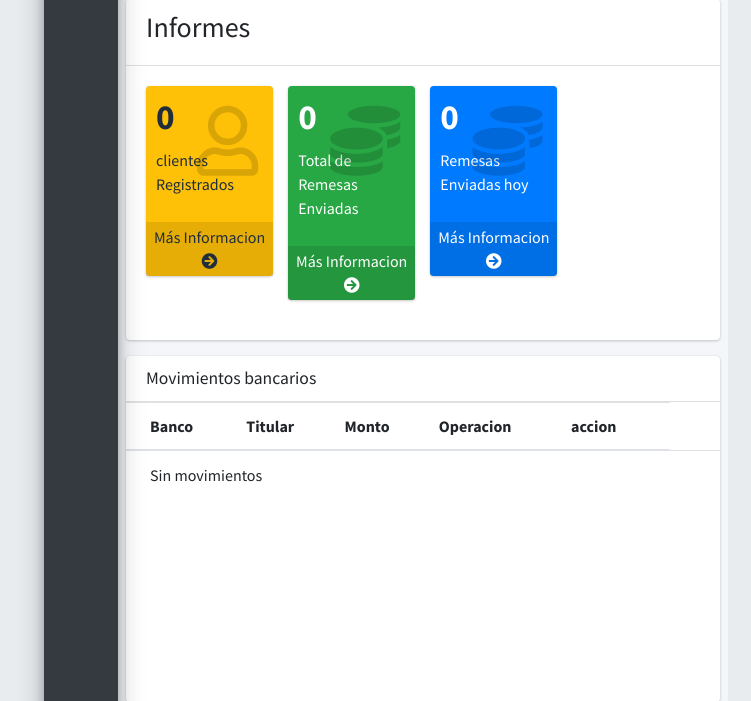
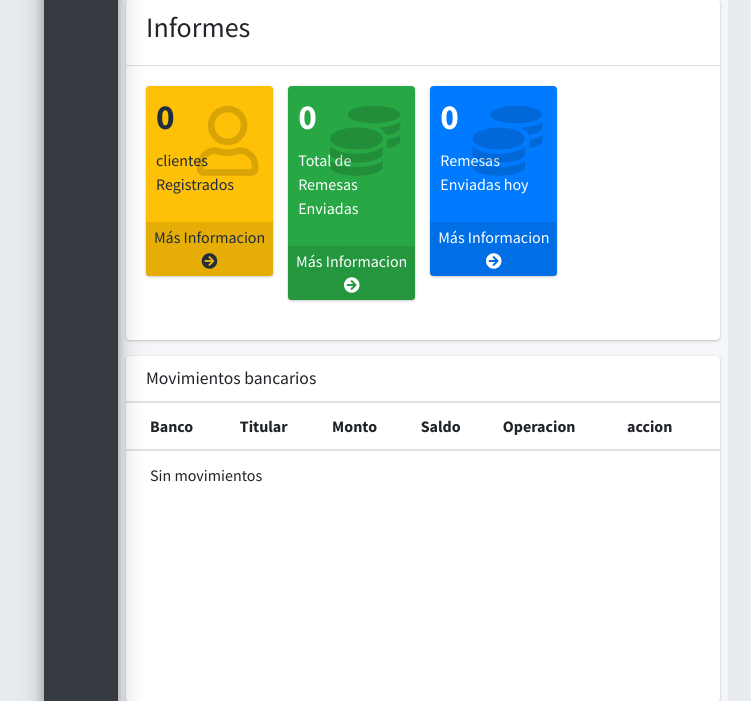
Before and after one commit to sirzan/fivip, a PHP site: page /inicio in a window 1280 px wide. Shown: the part 755-1456 px from the top of the page, without its empty margins (254-1005 px from the left). Run offline with PHP 8.4, Linux system fonts and the light colour scheme; the visitor is signed in with stand-in values (Sample User, id 1); data that the repository does not hold is empty; some libraries are stand-ins or nearby versions.

Commit message:
mostrar saldo actual movimientos

```diff
--- a/api/movimientosall.api.php
+++ b/api/movimientosall.api.php
@@ -3,7 +3,7 @@ require_once '../models/conexion.php';
 
 // Obtener registros
 $stmt = Conexion::conectar()->prepare("SELECT T1.created_at,T2.nombre AS banco,T2.n_titular,T2.a_titular,T4.nombre AS banco_transfer,T4.n_titular AS n_transfer,T4.a_titular AS a_transfer,T3.nombre AS banco_inter,T3.n_titular_inter,T3.a_titular_inter,
-CONCAT(T2.simbolo,'',T1.monto)AS monto,CONCAT(T3.simbolo,'',T1.monto) AS monto_inter,CONCAT(T4.simbolo,'',T1.monto) AS monto_transfer,T1.operacion,T1.signo
+CONCAT(T2.simbolo,'',T1.monto)AS monto,CONCAT(T2.simbolo,'',T1.monto_actual)AS monto_actual,CONCAT(T3.simbolo,'',T1.monto) AS monto_inter,CONCAT(T3.simbolo,'',T1.monto_actual)AS monto_actual_inter,CONCAT(T4.simbolo,'',T1.monto) AS monto_transfer,T1.operacion,T1.signo
 
 FROM (SELECT * FROM movimientos_bancarios)T1
 
--- a/controllers/pagos.controller.php
+++ b/controllers/pagos.controller.php
@@ -191,6 +191,7 @@ static public function ctrIngresarPago(){
                                     array(//movimeintos
                                         'id_cuenta'=>  $cuentaVeneSalida,
                                         "monto" => $_POST['monto-transferencia'],
+                                        "monto_actual" => $valor_saldo_salida - $_POST['monto-transferencia'],
                                         "operacion" => "Pago de Remesa",
                                         "c_transfer_vene_id" => null,
                                         "pago_remesa_id" =>  $_POST['id_remesa'],
@@ -201,6 +202,7 @@ static public function ctrIngresarPago(){
 
                                 'id_cuenta'=>  $cuentaVeneSalida,
                                 "monto" =>   ($_POST['monto-transferencia'] * 0.003),
+                                "monto_actual" => $valor_saldo_salida - ($_POST['monto-transferencia'] * 0.003),
                                 "operacion" => 'Comisión por Transferencia Bancaria Digital',
                                 'c_transfer_vene_id'=> null,
                                 "pago_remesa_id" =>  $_POST['id_remesa'],
@@ -220,6 +222,7 @@ static public function ctrIngresarPago(){
                                     array(//movimeintos
                                         'id_cuenta'=>  $cuentaVeneSalida,
                                         "monto" => $_POST['monto-transferencia'],
+                                        "monto_actual" => $valor_saldo_salida - $_POST['monto-transferencia'],
                                         "operacion" => "Pago de Remesa",
                                         "c_transfer_vene_id" => null,
                                         "pago_remesa_id" =>  $_POST['id_remesa'],
@@ -230,6 +233,7 @@ static public function ctrIngresarPago(){
 
                                 'id_cuenta'=>  $cuentaVeneSalida,
                                 "monto" =>  ($_POST['monto-transferencia'] * 0.003),
+                                "monto_actual" => $valor_saldo_salida - ($_POST['monto-transferencia'] * 0.003),
                                 "operacion" => 'Comisión pago movil',
                                 'c_transfer_vene_id'=> null,
                                 "pago_remesa_id" =>  $_POST['id_remesa'],
@@ -249,6 +253,7 @@ static public function ctrIngresarPago(){
                                        //movimeintos
                                             'id_cuenta'=>  $cuentaVeneSalida,
                                             "monto" => $_POST['monto-transferencia'],
+                                            "monto_actual" => $valor_saldo_salida - $_POST['monto-transferencia'],
                                             "operacion" => "Pago de Remesa",
                                             "c_transfer_vene_id" => null,
                                             "pago_remesa_id" =>  $_POST['id_remesa'],
@@ -271,6 +276,7 @@ static public function ctrIngresarPago(){
                                       //movimeintos
                                       'id_cuenta'=>  $cuentaVeneEntrada,
                                       "monto" => $_POST['pago-efectivo'],
+                                      "monto_actual" =>  $valor_saldo_entrada + $_POST['pago-efectivo'],
                                       "operacion" => "Cobro de Remesa",
                                       "c_transfer_vene_id" => null,
                                       "pago_remesa_id" =>  $_POST['id_remesa'],
@@ -290,6 +296,7 @@ static public function ctrIngresarPago(){
                                                   //movimeintos
                                                   'id_cuenta'=>  null,
                                                   "monto" => $_POST['pago-efectivo'],
+                                                  "monto_actual" => $valor_saldo_entrada + $_POST['pago-efectivo'],
                                                   "operacion" => "Cobro de Remesa",
                                                   "c_transfer_vene_id" => null,
                                                   "pago_remesa_id" =>  $_POST['id_remesa'],
@@ -360,6 +367,7 @@ static public function ctrIngresarPago(){
                             //movimeintos
                             'id_cuenta'=>  null,
                             "monto" => $_POST['monto-transferencia'],
+                            "monto_actual" => $valor_saldo_salida_inter - $_POST['monto-transferencia'],
                             "operacion" => "Pago de Remesa",
                             "c_transfer_vene_id" => null,
                             "pago_remesa_id" =>  $_POST['id_remesa'],
@@ -380,6 +388,7 @@ static public function ctrIngresarPago(){
                                 //movimeintos
                                 'id_cuenta'=>  $cuentaVeneEntrada,
                                 "monto" => $_POST['pago-efectivo'],
+                                "monto_actual" => $valor_saldo_entrada + $_POST['pago-efectivo'],
                                 "operacion" => "Cobro de Remesa",
                                 "c_transfer_vene_id" => null,
                                 "pago_remesa_id" =>  $_POST['id_remesa'],
@@ -397,6 +406,7 @@ static public function ctrIngresarPago(){
                                 //movimeintos
                                 'id_cuenta'=>  null,
                                 "monto" => $_POST['pago-efectivo'],
+                                "monto_actual" =>  $valor_saldo_entrada + $_POST['pago-efectivo'],
                                 "operacion" => "Cobro de Remesa",
                                 "c_transfer_vene_id" => null,
                                 "pago_remesa_id" =>  $_POST['id_remesa'],
--- a/models/movimientos-bancarios.model.php
+++ b/models/movimientos-bancarios.model.php
@@ -12,12 +12,13 @@ class ModeloMovimientosBancarios{
 
         $fechaActual = $fecha.' '.$hora;
 
-        $stmt = Conexion::conectar()->prepare("INSERT INTO $tabla(cuenta_banco_vene_id, c_transfer_vene_id, cuenta_banco_inter_id, monto, pago_remesa_id,operacion,signo,recargas_id,created_at) VALUES(:cuenta_banco_vene_id, :c_transfer_vene_id, :cuenta_banco_inter_id, :monto, :pago_remesa_id,:operacion,:signo,:recargas_id,:created_at)");
+        $stmt = Conexion::conectar()->prepare("INSERT INTO $tabla(cuenta_banco_vene_id, c_transfer_vene_id, cuenta_banco_inter_id, monto, pago_remesa_id,operacion,signo,recargas_id,monto_actual,created_at) VALUES(:cuenta_banco_vene_id, :c_transfer_vene_id, :cuenta_banco_inter_id, :monto, :pago_remesa_id,:operacion,:signo,:recargas_id,:monto_actual,:created_at)");
 
         $stmt->bindParam(":cuenta_banco_vene_id", $datos["id_cuenta"], PDO::PARAM_INT);
         $stmt->bindParam(":cuenta_banco_inter_id", $datos["cuenta_banco_inter_id"], PDO::PARAM_INT);
         $stmt->bindParam(":c_transfer_vene_id", $datos["c_transfer_vene_id"], PDO::PARAM_INT);
         $stmt->bindParam(":monto", $datos["monto"], PDO::PARAM_STR);
+        $stmt->bindParam(":monto_actual", $datos["monto_actual"], PDO::PARAM_STR);
         $stmt->bindParam(":pago_remesa_id", $datos["pago_remesa_id"], PDO::PARAM_INT);
         $stmt->bindParam(":operacion", $datos["operacion"], PDO::PARAM_STR);
         $stmt->bindParam(":signo", $datos["signo"], PDO::PARAM_STR);
--- a/views/js/movimientos.js
+++ b/views/js/movimientos.js
@@ -19,6 +19,7 @@ $(document).ready(function(){
               <td> ${(respuesta[i]['banco'] == null) ? respuesta[i]['banco_inter'] : respuesta[i]['banco']}</td>
               <td>${(respuesta[i]['n_titular'] == null) ? respuesta[i]['n_titular_inter'] : respuesta[i]['n_titular']} ${(respuesta[i]['a_titular'] == null) ? respuesta[i]['a_titular_inter'] : respuesta[i]['a_titular']}</td>
               <td>${(respuesta[i]['monto']) == null ? respuesta[i]['monto_inter'] : respuesta[i]['monto'] }</td>
+              <td>${(respuesta[i]['monto_actual']) == null ? ((respuesta[i]['signo'] == '+') ? '<span class="text-success">'+respuesta[i]['monto_actual_inter']+'</span>' :'<span class="text-danger"> -'+respuesta[i]['monto_actual_inter']+'</span>') : (respuesta[i]['signo'] == '+') ? '<span class="text-success"> -'+respuesta[i]['monto_actual']+'</span>': '<span class="text-danger"> -'+respuesta[i]['monto_actual']+'</span>'}</td>
               <td>${respuesta[i]['operacion']}</td>
               <td>${(respuesta[i]['signo'] == '+') ? '<i class="fas fa-arrow-alt-circle-up text-success"></i>': '<i class="fas fa-arrow-alt-circle-down text-danger"></i>'}</td>
             </tr>
--- a/views/modules/inicio.php
+++ b/views/modules/inicio.php
@@ -93,6 +93,7 @@
                       <th>Banco</th>
                       <th>Titular</th>
                       <th>Monto</th>
+                      <th>Saldo</th>
                       <th>Operacion</th>
                       <th>accion</th>
                     </tr>
--- a/views/modules/sidebar.php
+++ b/views/modules/sidebar.php
@@ -207,7 +207,7 @@
               </li>
 
               <li class="nav-item">
-                <a href="" class="nav-link">
+                <a href="punto-venta" class="nav-link">
                   <i class="far fa-circle nav-icon"></i>
                   <p>Punto de venta</p>
                 </a>
--- a/views/plantillas.php
+++ b/views/plantillas.php
@@ -110,6 +110,7 @@ session_start();
             $_GET["ruta"]== "banco-cuentas-venezuela"||
             $_GET["ruta"]== "banco-cuentas-inter"||
             $_GET["ruta"]== "creditos"||
+            $_GET["ruta"]== "punto-venta"||
             $ruta3
 
         ){
@@ -148,6 +149,7 @@ session_start();
 <script src="views/js/recargas.js"></script>
 <script src="views/js/cuentas-banco.js"></script>
 <script src="views/js/movimientos.js"></script>
+<script src="views/js/viajes.js"></script>
 
 
 </body>
```
